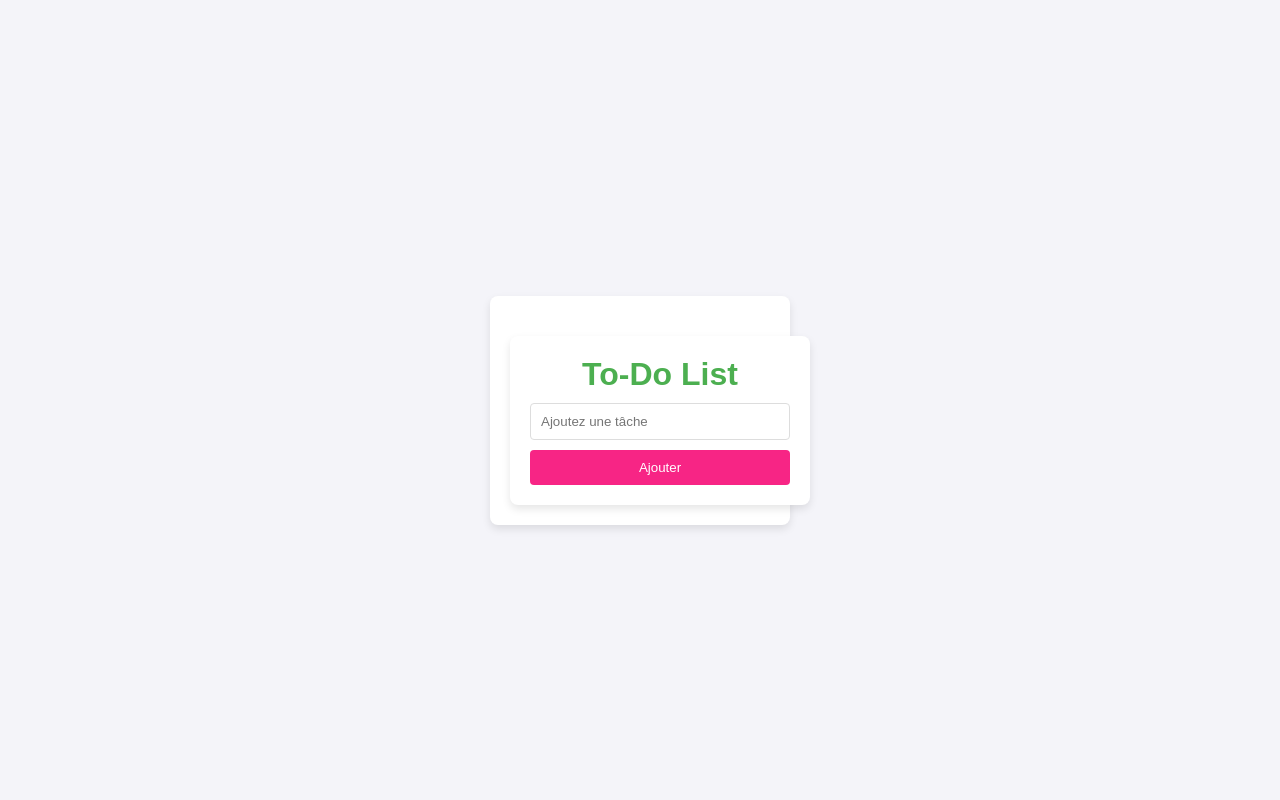
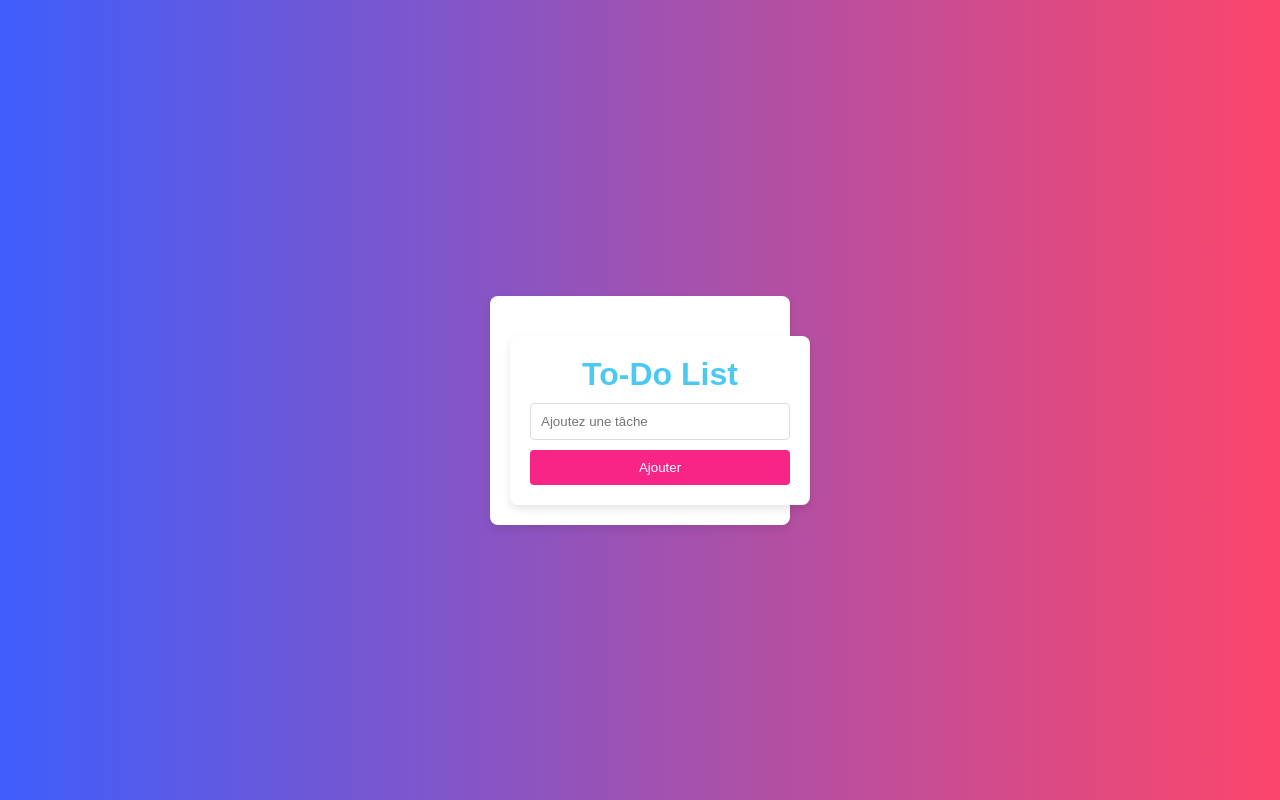
Before and after one commit to Ramy-Ch/HelloWorld, a React (Vite) app in the folder T0dolist/: page / in a window 1280 px wide. Built offline with nearby package versions, Linux system fonts and the light colour scheme.

Commit message:
background color gradient

```diff
--- a/T0dolist/src/index.css
+++ b/T0dolist/src/index.css
@@ -6,7 +6,8 @@
 
 body {
   font-family: Arial, sans-serif;
-  background-color: #f4f4f9;
+  background: rgb(63,94,251);
+background: linear-gradient(90deg, rgba(63,94,251,1) 0%, rgba(252,70,107,1) 100%);
   color: #333;
   display: flex;
   justify-content: center;
@@ -16,7 +17,7 @@ body {
 
 h1 {
   text-align: center;
-  color: #4CAF50;
+  color: #4CC9F0;
 }
 
 div {
```
